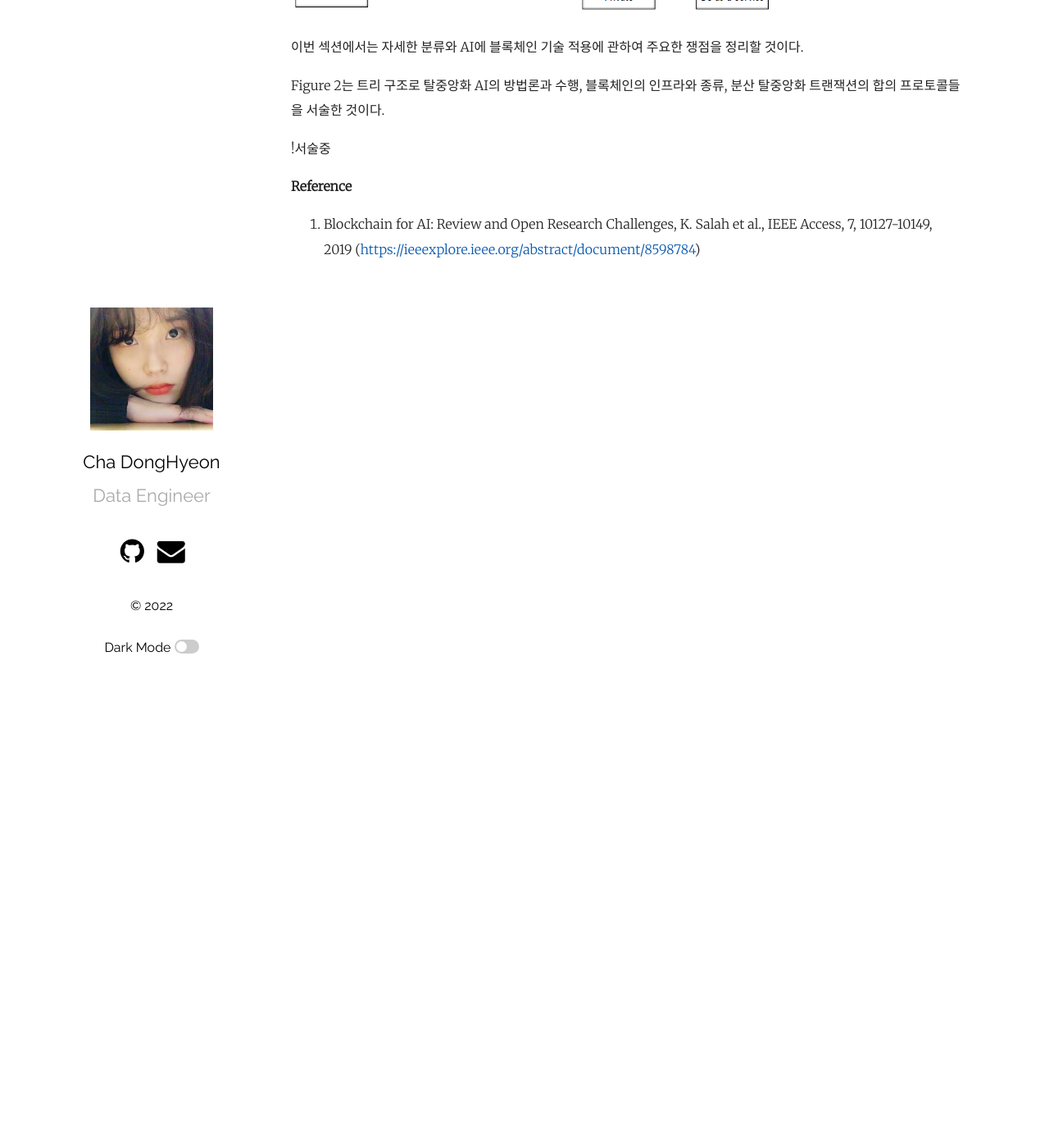
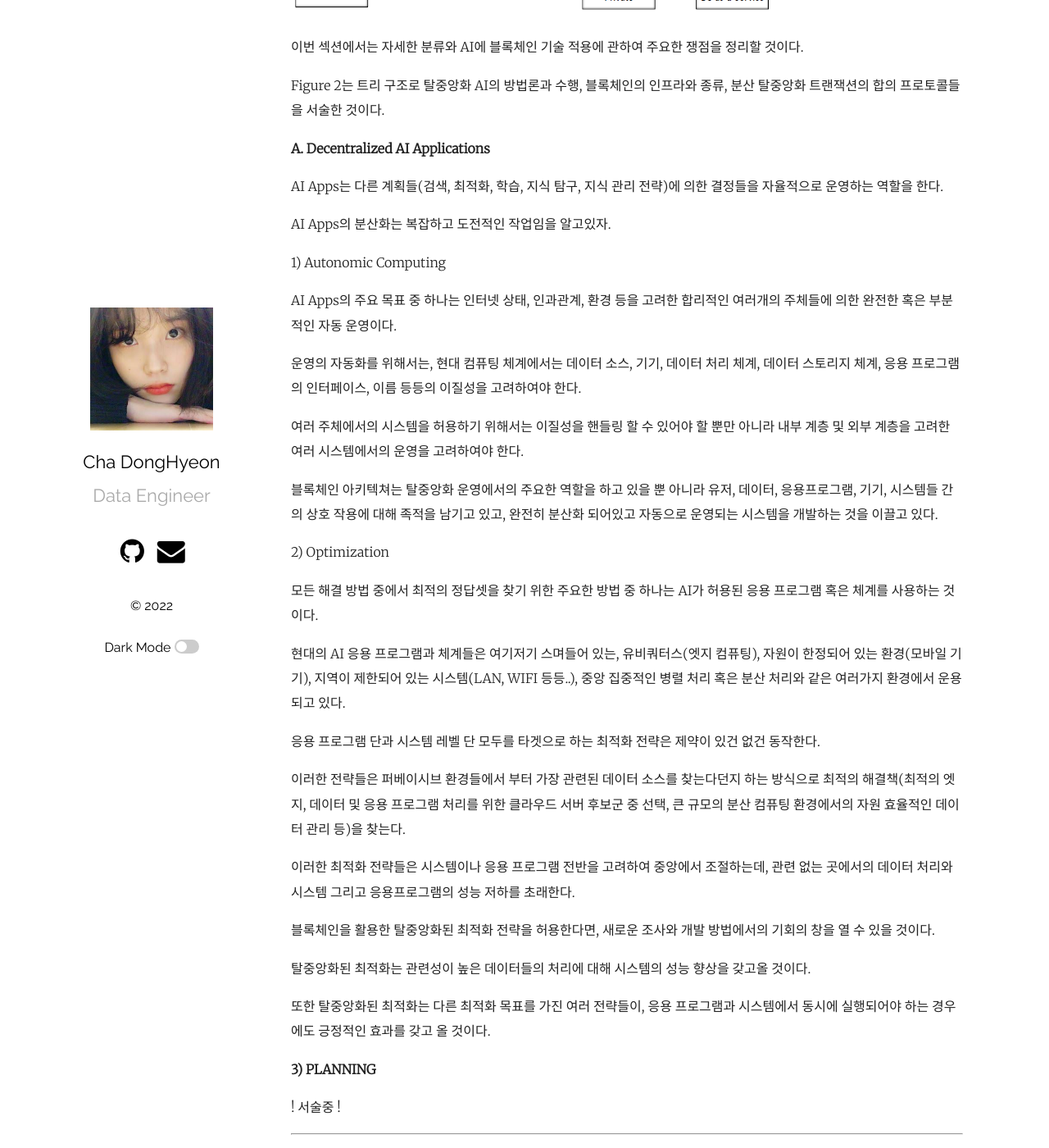
Before and after one commit to superwonso/superwonso.github.io, a Jekyll site: the page built from _posts/2022-07-04-Blockchain for AI Review and Open Research Challenge.md, in a window 1280 px wide and 1400 px high, scrolled down 5342 px. Shown: the whole window at 82% size. Built offline with Jekyll 4.4.1, drawn with Linux system fonts in a browser that asks for light colours; some of the changed text lies outside the part shown.

Commit message:
Update 2022-07-04-Blockchain for AI Review and Open Research Challenge.md

```diff
--- a/_posts/2022-07-04-Blockchain for AI Review and Open Research Challenge.md
+++ b/_posts/2022-07-04-Blockchain for AI Review and Open Research Challenge.md
@@ -97,7 +97,7 @@ AI research 분야에선 자기 자신들을 “intelligent agents”에 대한
 
 오늘날의 거의 대부분의 AI system들은 특정한 목표에 특화되어 있는 데이터셋을 결정을 내리기 위해 이용한다.
 
-그러나, 많은 연구자들은 실생활에 긍정적으로 영향을 미칠, “진짜 똑똑한 결정”을 내릴 AI system를 만들기 위해 노력하고 있다.
+그러나, 많은 연구자들은 실생활에 긍정적으로 영향을 미칠, “intelligent agents”을 내릴 AI system을 만들기 위해 노력하고 있다.
 
 Table 1은 AI apps에 관한 몇 가지의 새로운 트렌드와 그것의 장점을 보여준다.
 
@@ -144,7 +144,45 @@ Figure 2. Taxonomy of blockchain for AI
 
 Figure 2는 트리 구조로 탈중앙화 AI의 방법론과 수행, 블록체인의 인프라와 종류, 분산 탈중앙화 트랜잭션의 합의 프로토콜들을 서술한 것이다.
 
-!서술중
+**A. Decentralized AI Applications**
+
+AI Apps는 다른 계획들(검색, 최적화, 학습, 지식 탐구, 지식 관리 전략)에 의한 결정들을 자율적으로 운영하는 역할을 한다.
+
+AI Apps의 분산화는 복잡하고 도전적인 작업임을 알고있자.
+
+1) Autonomic Computing
+
+AI Apps의 주요 목표 중 하나는 인터넷 상태, 인과관계, 환경 등을 고려한 합리적인 여러개의 주체들에 의한 완전한 혹은 부분적인 자동 운영이다.
+
+운영의 자동화를 위해서는, 현대 컴퓨팅 체계에서는 데이터 소스, 기기, 데이터 처리 체계, 데이터 스토리지 체계, 응용 프로그램의 인터페이스, 이름 등등의 이질성을 고려하여야 한다.
+
+여러 주체에서의 시스템을 허용하기 위해서는 이질성을 핸들링 할 수 있어야 할 뿐만 아니라 내부 계층 및 외부 계층을 고려한 여러 시스템에서의 운영을 고려하여야 한다.
+
+블록체인 아키텍쳐는 탈중앙화 운영에서의 주요한 역할을 하고 있을 뿐 아니라 유저, 데이터, 응용프로그램, 기기, 시스템들 간의 상호 작용에 대해 족적을 남기고 있고, 완전히 분산화 되어있고 자동으로 운영되는 시스템을 개발하는 것을 이끌고 있다.
+
+2) Optimization
+
+모든 해결 방법 중에서 최적의 정답셋을 찾기 위한 주요한 방법 중 하나는 AI가 허용된 응용 프로그램 혹은 체계를 사용하는 것이다.
+
+현대의 AI 응용 프로그램과 체계들은 여기저기 스며들어 있는, 유비쿼터스(엣지 컴퓨팅), 자원이 한정되어 있는 환경(모바일 기기), 지역이 제한되어 있는 시스템(LAN, WIFI 등등..), 중앙 집중적인 병렬 처리 혹은 분산 처리와 같은 여러가지 환경에서 운용되고 있다.
+
+응용 프로그램 단과 시스템 레벨 단 모두를 타겟으로 하는 최적화 전략은 제약이 있건 없건 동작한다.
+
+이러한 전략들은 퍼베이시브 환경들에서 부터 가장 관련된 데이터 소스를 찾는다던지 하는 방식으로 최적의 해결책(최적의 엣지, 데이터 및 응용 프로그램 처리를 위한 클라우드 서버 후보군 중 선택, 큰 규모의 분산 컴퓨팅 환경에서의 자원 효율적인 데이터 관리 등)을 찾는다.
+
+이러한 최적화 전략들은 시스템이나 응용 프로그램 전반을 고려하여 중앙에서 조절하는데, 관련 없는 곳에서의 데이터 처리와 시스템 그리고 응용프로그램의 성능 저하를 초래한다.
+
+블록체인을 활용한 탈중앙화된 최적화 전략을 허용한다면, 새로운 조사와 개발 방법에서의 기회의 창을 열 수 있을 것이다.
+
+탈중앙화된 최적화는 관련성이 높은 데이터들의 처리에 대해 시스템의 성능 향상을 갖고올 것이다.
+
+또한 탈중앙화된 최적화는 다른 최적화 목표를 가진 여러 전략들이, 응용 프로그램과 시스템에서 동시에 실행되어야 하는 경우에도 긍정적인 효과를 갖고 올 것이다.
+
+**3) PLANNING**
+
+! 서술중 !
+
+---
 
 **Reference**
 
```
